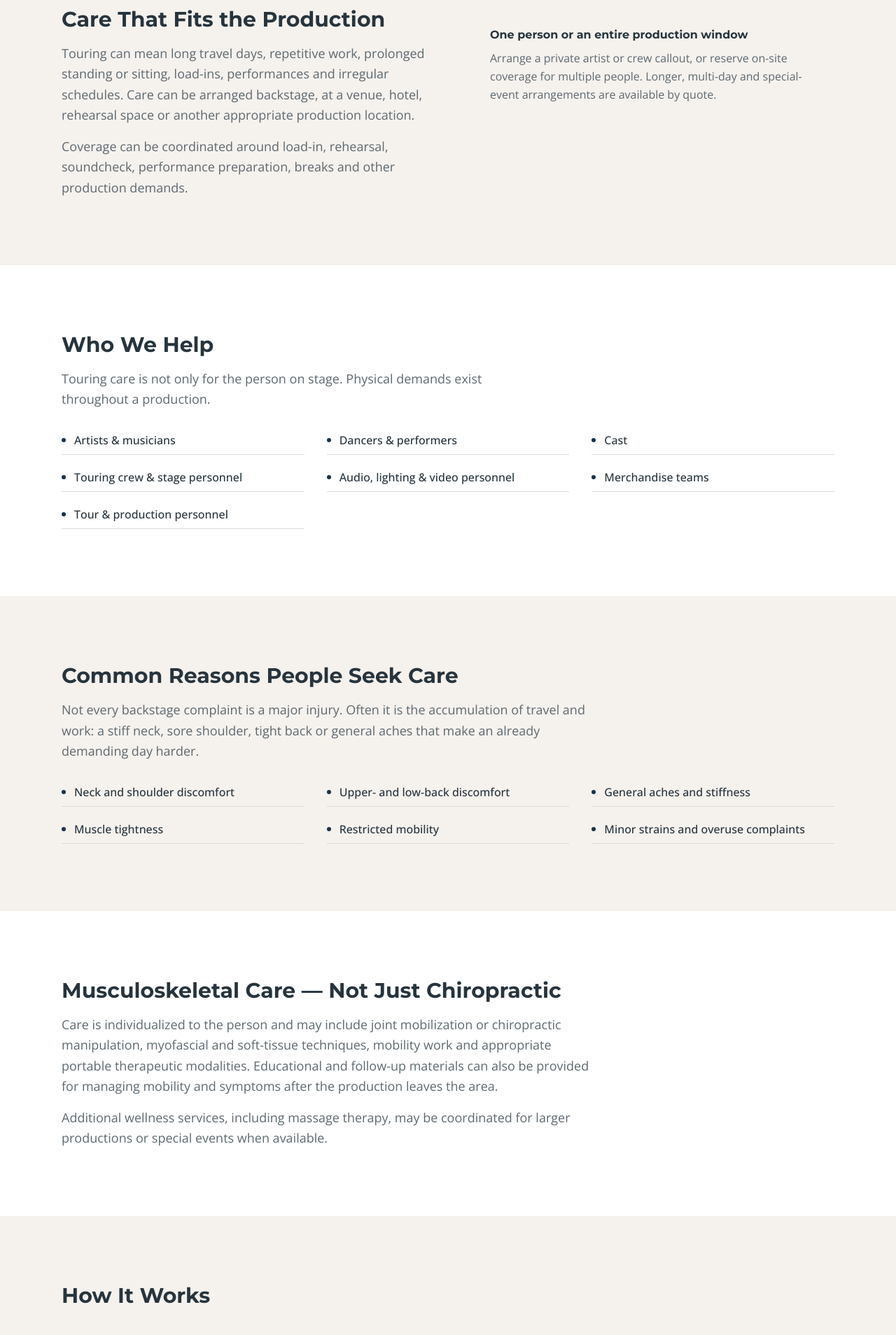
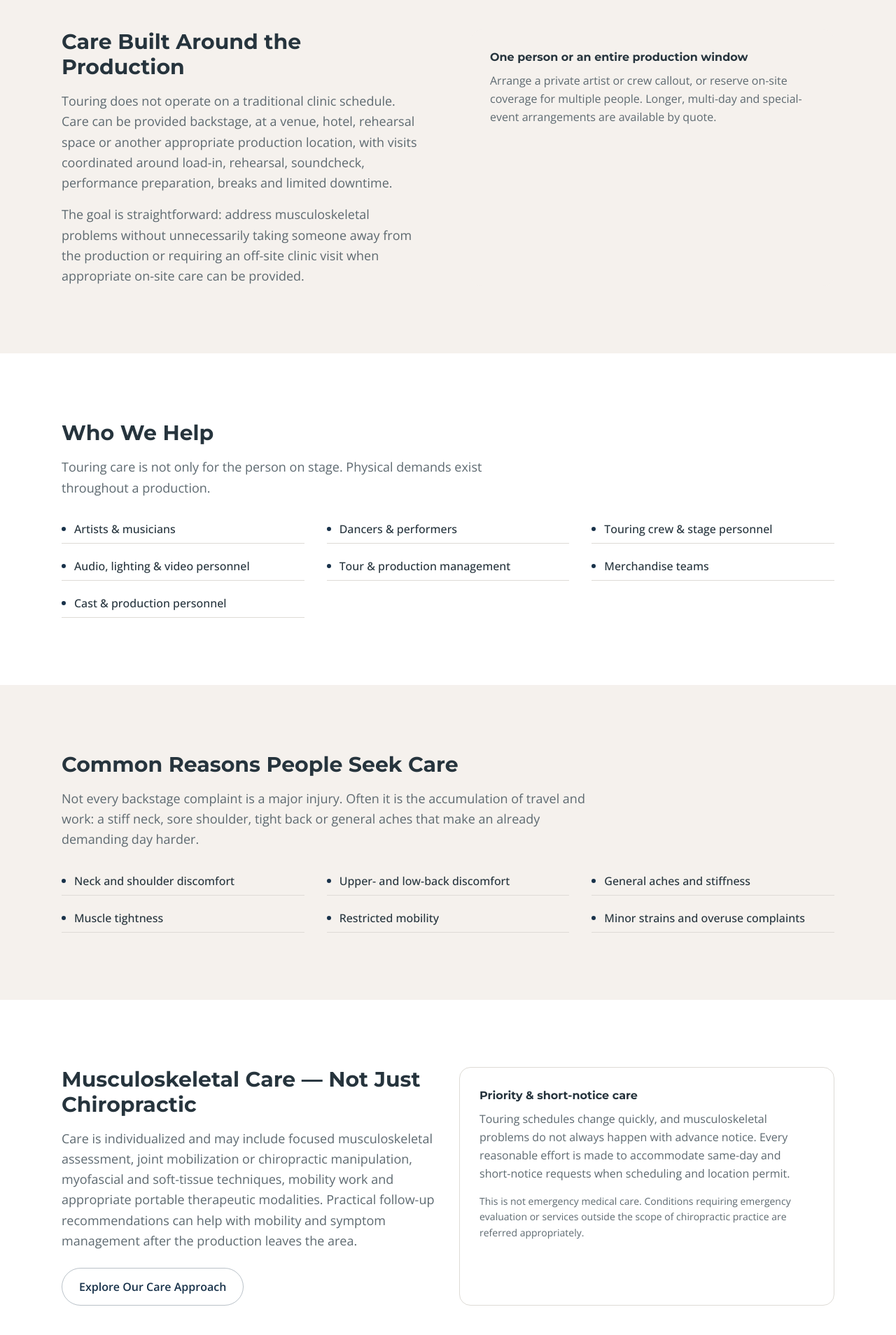
Before and after one commit to mybackcracker/gochiro-platform, a Next.js app: page /touring-production-care in a window 1280 px wide. Shown: the part 720-2628 px from the top of the page at 70% size. Built offline with nearby package versions, Linux system fonts and the light colour scheme.

Commit message:
Refine touring care positioning and priority access

```diff
--- a/app/(marketing)/touring-production-care/page.tsx
+++ b/app/(marketing)/touring-production-care/page.tsx
@@ -15,17 +15,17 @@ import { BUSINESS_PHONE } from "@/lib/gochiro";
 export const metadata: Metadata = {
   title: "Touring Production Musculoskeletal Care | Philadelphia | GoChiroMobile",
   description:
-    "On-site musculoskeletal care for touring artists, performers, cast, crew and production personnel in Philadelphia and Pennsylvania's Greater Philadelphia region.",
+    "Private, professional on-site musculoskeletal care for touring artists, crew and production personnel in Philadelphia and Southeastern Pennsylvania.",
 };
 
 const WHO_WE_HELP = [
   "Artists & musicians",
   "Dancers & performers",
-  "Cast",
   "Touring crew & stage personnel",
   "Audio, lighting & video personnel",
+  "Tour & production management",
   "Merchandise teams",
-  "Tour & production personnel",
+  "Cast & production personnel",
 ];
 
 const COMMON_NEEDS = [
@@ -45,9 +45,10 @@ export default function TouringProductionCarePage() {
           <PageHeader
             eyebrow="Touring Productions & Live Events"
             title="On-Site Musculoskeletal Care for Touring Productions"
-            lede="Philadelphia & the Greater Philadelphia Region — professional care brought directly to the production, helping reduce off-site travel and time away from the workday or show schedule."
+            lede="Professional, discreet care for artists, touring crew and production personnel in Philadelphia and Southeastern Pennsylvania — brought directly to the production and structured around the realities of the day."
           />
-          <p className="mt-4 text-sm font-semibold text-muted">Currently available at Pennsylvania locations only.</p>
+          <p className="mt-4 text-base font-semibold text-ink">Private. Professional. Backstage.</p>
+          <p className="mt-2 text-sm font-semibold text-muted">Currently available at Pennsylvania locations only.</p>
           <div className="mt-8 flex flex-wrap gap-3">
             <CTAButton href="/touring-production-care/request">Request Production Coverage</CTAButton>
             <CTAButton href={`tel:${BUSINESS_PHONE}`} variant="secondary">Need care today? Call / Text</CTAButton>
@@ -59,15 +60,15 @@ export default function TouringProductionCarePage() {
         <Container>
           <div className="grid gap-10 lg:grid-cols-2 lg:gap-16">
             <div>
-              <H2>Care That Fits the Production</H2>
+              <H2>Care Built Around the Production</H2>
               <P>
-                Touring can mean long travel days, repetitive work, prolonged standing or sitting, load-ins,
-                performances and irregular schedules. Care can be arranged backstage, at a venue, hotel,
-                rehearsal space or another appropriate production location.
+                Touring does not operate on a traditional clinic schedule. Care can be provided backstage, at a venue,
+                hotel, rehearsal space or another appropriate production location, with visits coordinated around load-in,
+                rehearsal, soundcheck, performance preparation, breaks and limited downtime.
               </P>
               <P>
-                Coverage can be coordinated around load-in, rehearsal, soundcheck, performance preparation,
-                breaks and other production demands.
+                The goal is straightforward: address musculoskeletal problems without unnecessarily taking someone away
+                from the production or requiring an off-site clinic visit when appropriate on-site care can be provided.
               </P>
             </div>
             <Callout title="One person or an entire production window">
@@ -92,8 +93,8 @@ export default function TouringProductionCarePage() {
         <Container>
           <H2>Common Reasons People Seek Care</H2>
           <P className="max-w-3xl">
-            Not every backstage complaint is a major injury. Often it is the accumulation of travel and work:
-            a stiff neck, sore shoulder, tight back or general aches that make an already demanding day harder.
+            Not every backstage complaint is a major injury. Often it is the accumulation of travel and work: a stiff neck,
+            sore shoulder, tight back or general aches that make an already demanding day harder.
           </P>
           <TagList items={COMMON_NEEDS} />
         </Container>
@@ -101,77 +102,43 @@ export default function TouringProductionCarePage() {
 
       <Section tone="white">
         <Container>
-          <div className="max-w-3xl">
-            <H2>Musculoskeletal Care — Not Just Chiropractic</H2>
-            <P>
-              Care is individualized to the person and may include joint mobilization or chiropractic manipulation,
-              myofascial and soft-tissue techniques, mobility work and appropriate portable therapeutic modalities.
-              Educational and follow-up materials can also be provided for managing mobility and symptoms after the
-              production leaves the area.
-            </P>
-            <P>
-              Additional wellness services, including massage therapy, may be coordinated for larger productions or
-              special events when available.
-            </P>
+          <div className="grid gap-8 lg:grid-cols-2">
+            <div>
+              <H2>Musculoskeletal Care — Not Just Chiropractic</H2>
+              <P>
+                Care is individualized and may include focused musculoskeletal assessment, joint mobilization or chiropractic
+                manipulation, myofascial and soft-tissue techniques, mobility work and appropriate portable therapeutic modalities.
+                Practical follow-up recommendations can help with mobility and symptom management after the production leaves the area.
+              </P>
+              <div className="mt-6">
+                <CTAButton href="/touring-production-care/care-approach" variant="secondary">Explore Our Care Approach</CTAButton>
+              </div>
+            </div>
+            <Callout title="Priority & short-notice care" tone="white">
+              <p className="text-base leading-relaxed text-muted">
+                Touring schedules change quickly, and musculoskeletal problems do not always happen with advance notice.
+                Every reasonable effort is made to accommodate same-day and short-notice requests when scheduling and location permit.
+              </p>
+              <p className="mt-4 text-sm leading-relaxed text-muted">
+                This is not emergency medical care. Conditions requiring emergency evaluation or services outside the scope of
+                chiropractic practice are referred appropriately.
+              </p>
+            </Callout>
           </div>
         </Container>
       </Section>
 
       <Section tone="cream">
         <Container>
-          <H2>How It Works</H2>
-          <div className="mt-10 max-w-3xl">
-            <Step number={1} title="Tell us about the production">
-              Send the date, venue or location, approximate number of people and preferred coverage window. You do not need to know exactly what type of coverage you need.
-            </Step>
-            <Step number={2} title="Intake can be completed from a phone">
-              Once an engagement is confirmed, a private link or QR code can allow participating individuals to complete required intake, consent and acknowledgments before care begins.
-            </Step>
-            <Step number={3} title="We bring the equipment">
-              Portable treatment and assessment equipment comes with the provider. A suitable treatment area, basic seating and access to an electrical outlet when required are generally all that is needed on site.
-            </Step>
-            <Step number={4} title="Choose the flow that fits the day">
-              Coverage can use reserved appointment times, drop-in availability or a hybrid approach depending on the production schedule.
-            </Step>
-            <Step number={5} title="Care takes place on site">
-              Individual visits are commonly around 15–20 minutes, although time varies with individual needs. A typical two-hour block can often accommodate approximately 6–8 people.
-            </Step>
-            <div className="mt-8">
-              <CTAButton href="/touring-production-care/how-it-works" variant="secondary">See How Backstage Care Works</CTAButton>
-            </div>
-          </div>
-        </Container>
-      </Section>
-
-      <Section tone="white">
-        <Container>
-          <H2>Flexible Coverage</H2>
-          <div className="mt-8 grid gap-6 md:grid-cols-3">
-            <Callout title="Production Coverage" tone="white">
-              <p className="text-base leading-relaxed text-muted">Reserve a provider for a defined period backstage or at another production location. Two-hour coverage is a common starting point, with longer arrangements available.</p>
-            </Callout>
-            <Callout title="Private Artist / Crew Callout" tone="white">
-              <p className="text-base leading-relaxed text-muted">On-location care for one person at a venue, hotel or another appropriate location. Same-day requests may be accommodated when availability permits.</p>
-            </Callout>
-            <Callout title="Custom & Multi-Day" tone="white">
-              <p className="text-base leading-relaxed text-muted">Rehearsals, theatrical runs, festivals, extended coverage and other special circumstances can be arranged individually.</p>
-            </Callout>
-          </div>
-          <p className="mt-6 text-sm text-muted">Production coverage is quoted according to the requirements of the engagement.</p>
-        </Container>
-      </Section>
-
-      <Section tone="cream">
-        <Container>
           <div className="max-w-3xl">
-            <H2>Philadelphia Is Our Hub. Touring Coverage Goes Further.</H2>
+            <H2>Discretion Comes With the Job</H2>
             <P>
-              Touring-production coverage is currently available at Pennsylvania locations throughout Philadelphia,
-              Delaware County, the Main Line, King of Prussia, Chester County and surrounding Pennsylvania areas.
-              Productions outside GoChiroMobile&apos;s regular mobile-patient service area are encouraged to inquire.
+              Backstage healthcare requires privacy and professionalism. Patient information, treatment details and production
+              information are handled discreetly. Care can be coordinated within established production protocols, including
+              confidentiality requirements and NDAs when applicable.
             </P>
             <P>
-              At this time, touring-production care is not available in New Jersey, Delaware or New York.
+              No patient, artist, tour or production is used for promotional purposes without appropriate permission.
             </P>
           </div>
         </Container>
@@ -179,18 +146,46 @@ export default function TouringProductionCarePage() {
 
       <Section tone="white">
         <Container>
+          <H2>How It Works</H2>
+          <div className="mt-10 max-w-3xl">
+            <Step number={1} title="Tell us about the production">Send the date, venue or location, approximate number of people and preferred coverage window.</Step>
+            <Step number={2} title="Intake can be completed from a phone">A private link or QR code can allow participating individuals to complete required intake, consent and acknowledgments before care begins.</Step>
+            <Step number={3} title="We bring the equipment">Portable treatment and assessment equipment comes with the provider. A suitable treatment area, basic seating and access to an electrical outlet when required are generally all that is needed.</Step>
+            <Step number={4} title="Choose the flow that fits the day">Coverage can use reserved appointment times, drop-in availability or a hybrid approach depending on the production schedule.</Step>
+            <Step number={5} title="Care takes place on site">Individual visits are commonly around 15–20 minutes, although time varies with individual needs.</Step>
+            <div className="mt-8"><CTAButton href="/touring-production-care/how-it-works" variant="secondary">See How Backstage Care Works</CTAButton></div>
+          </div>
+        </Container>
+      </Section>
+
+      <Section tone="cream">
+        <Container>
+          <H2>Flexible Coverage</H2>
+          <div className="mt-8 grid gap-6 md:grid-cols-3">
+            <Callout title="Production Coverage" tone="white"><p className="text-base leading-relaxed text-muted">Reserve a provider for a defined period backstage or at another production location. Two-hour coverage is a common starting point, with longer arrangements available.</p></Callout>
+            <Callout title="Private Artist / Crew Callout" tone="white"><p className="text-base leading-relaxed text-muted">On-location care for one person at a venue, hotel or another appropriate location. Same-day requests may be accommodated when availability permits.</p></Callout>
+            <Callout title="Custom & Multi-Day" tone="white"><p className="text-base leading-relaxed text-muted">Rehearsals, theatrical runs, festivals, extended coverage and other special circumstances can be arranged individually.</p></Callout>
+          </div>
+          <p className="mt-6 text-sm text-muted">Production coverage is quoted according to the requirements of the engagement.</p>
+        </Container>
+      </Section>
+
+      <Section tone="white">
+        <Container>
+          <div className="max-w-3xl">
+            <H2>Philadelphia Is Our Hub. Touring Coverage Goes Further.</H2>
+            <P>Touring-production coverage is currently available at Pennsylvania locations throughout Philadelphia, Delaware County, the Main Line, King of Prussia, Chester County and surrounding Pennsylvania areas. Productions outside GoChiroMobile&apos;s regular mobile-patient service area are encouraged to inquire.</P>
+            <P>At this time, touring-production care is not available in New Jersey, Delaware or New York.</P>
+          </div>
+        </Container>
+      </Section>
+
+      <Section tone="cream">
+        <Container>
           <div className="max-w-3xl">
             <H2>Experience in Live Production Environments</H2>
-            <P>
-              GoChiroMobile founder David DeFries, DC, is a third-generation chiropractor who has practiced since 2003.
-              He has experience providing on-location care to performers, cast, crew and production personnel in
-              Philadelphia live-event environments. The service is built around a simple principle: care has to fit
-              the production, not the other way around.
-            </P>
-            <P>
-              On-site care has been provided in Philadelphia live-production environments including The Fillmore Philadelphia,
-              The Met Philadelphia, Union Transfer and Xfinity Mobile Arena.
-            </P>
+            <P>GoChiroMobile founder David DeFries, DC, is a third-generation chiropractor who has practiced since 2003. He has experience providing on-location care to performers, cast, crew and production personnel in Philadelphia live-event environments. The service is built around a simple principle: care has to fit the production, not the other way around.</P>
+            <P>On-site care has been provided in Philadelphia live-production environments including The Fillmore Philadelphia, The Met Philadelphia, Union Transfer and Xfinity Mobile Arena.</P>
           </div>
         </Container>
       </Section>
@@ -199,9 +194,7 @@ export default function TouringProductionCarePage() {
         <Container>
           <div className="max-w-3xl">
             <H2 onDark>Planning a Philadelphia-Area Tour Stop?</H2>
-            <p className="mt-4 text-lg leading-relaxed text-white/85">
-              Whether one person needs care or you want musculoskeletal services available to cast and crew, send the date, location and what you know so far. Artist identity is optional at the inquiry stage.
-            </p>
+            <p className="mt-4 text-lg leading-relaxed text-white/85">Whether one person needs care or you want musculoskeletal services available to cast and crew, send the date, location and what you know so far. Artist identity is optional at the inquiry stage.</p>
             <div className="mt-8 flex flex-wrap gap-3">
               <CTAButton href="/touring-production-care/request" variant="inverse">Request Production Coverage</CTAButton>
               <CTAButton href={`tel:${BUSINESS_PHONE}`} variant="inverseOutline">Call / Text {BUSINESS_PHONE}</CTAButton>
```
